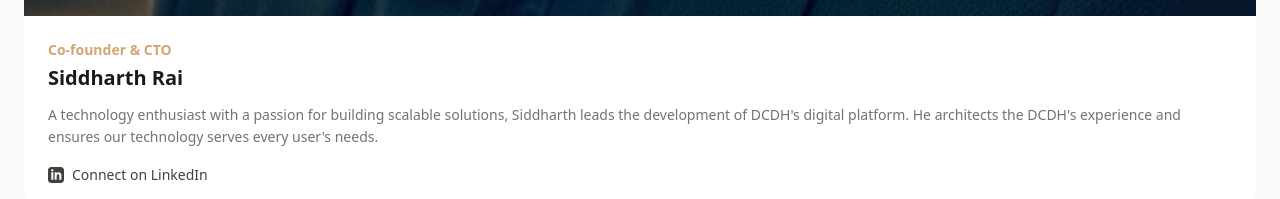
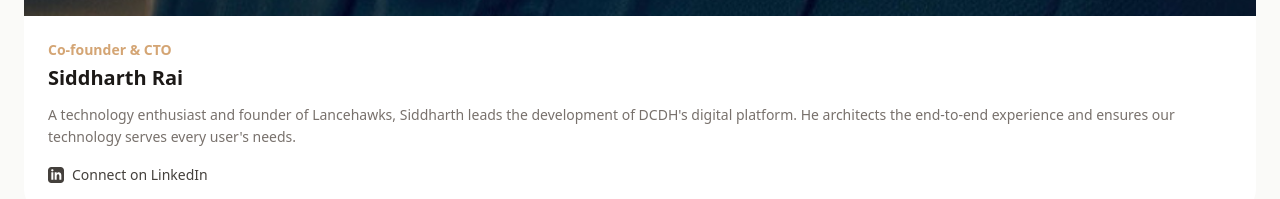
Before and after one commit to DCDHEstate/dcdh, a Next.js app: page /about in a window 1280 px wide. Shown: the part 6781-6980 px from the top of the page. Built offline with nearby package versions, Linux system fonts and the light colour scheme; no server answers.

Commit message:
Founder bio change

```diff
--- a/src/app/about/page.js
+++ b/src/app/about/page.js
@@ -42,7 +42,7 @@ const founders = [
   {
     name: "Siddharth Rai",
     role: "Co-founder & CTO",
-    bio: "A technology enthusiast with a passion for building scalable solutions, Siddharth leads the development of DCDH's digital platform. He architects the DCDH's experience and ensures our technology serves every user's needs.",
+    bio: "A technology enthusiast and founder of Lancehawks, Siddharth leads the development of DCDH's digital platform. He architects the end-to-end experience and ensures our technology serves every user's needs.",
     image: "/images/founders/Siddharth.jpg",
     linkedin: "https://www.linkedin.com/in/siddrai7/",
   },
```
